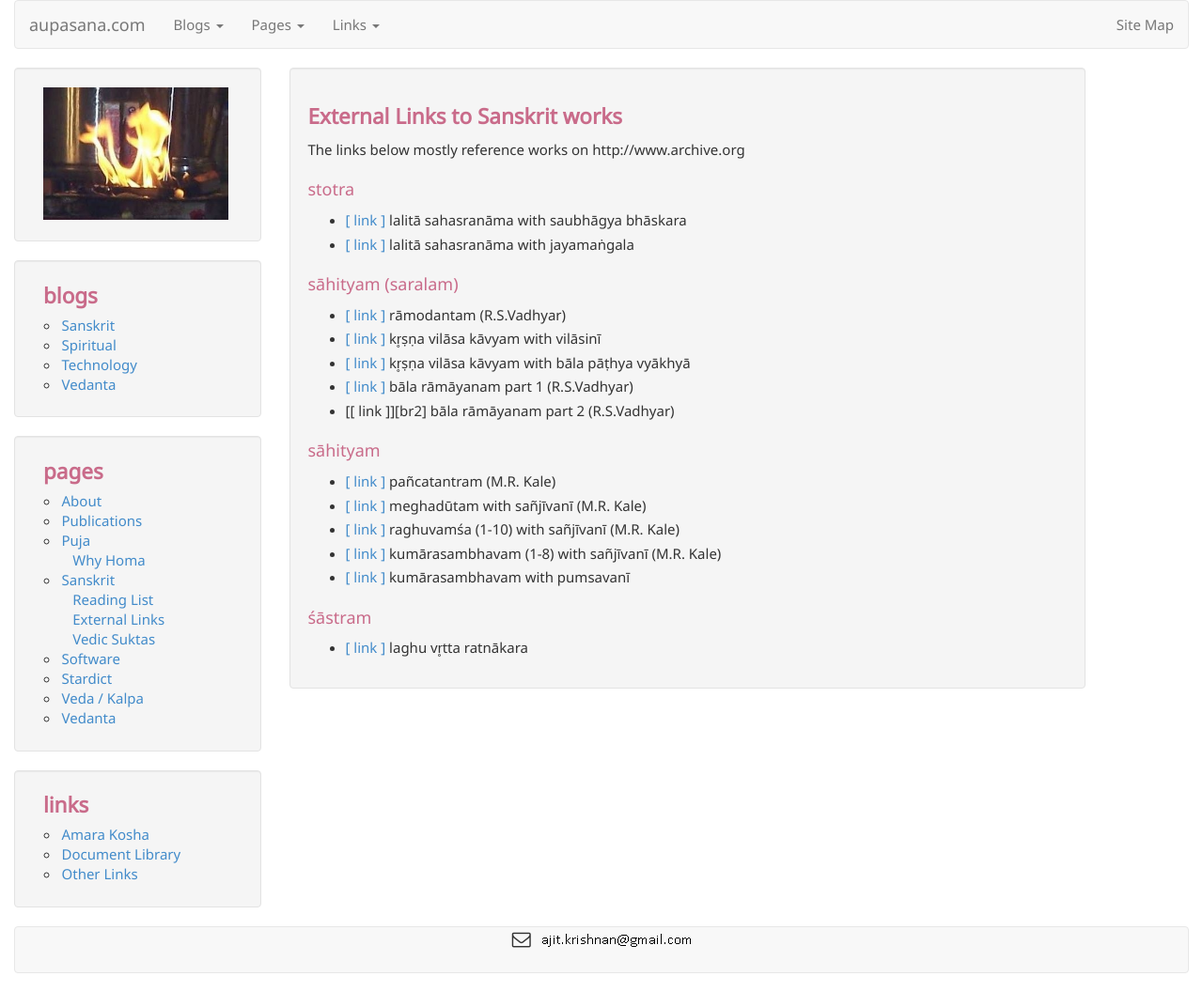
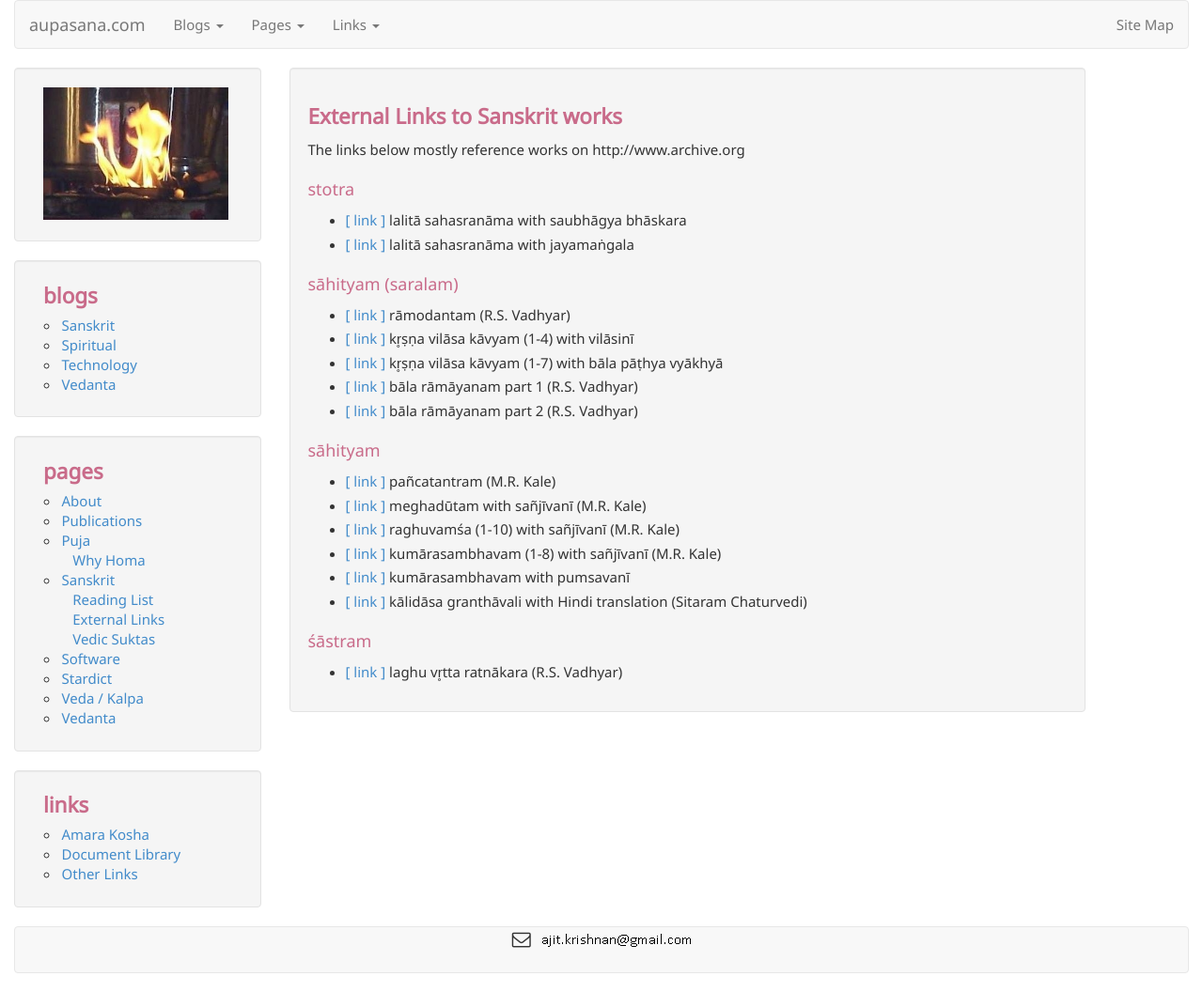
Before and after one commit to aupasana/aupasana.github.io, a Jekyll site: the page built from pages/sanskrit/links.md, in a window 1280 px wide. Shown: the whole page at 94% size. Built offline with Jekyll 4.4.1, drawn with Linux system fonts in a browser that asks for light colours; nearby versions of some CDN libraries.

Commit message:
Additions to sanskrit/links.md

```diff
--- a/pages/sanskrit/links.md
+++ b/pages/sanskrit/links.md
@@ -16,17 +16,17 @@ The links below mostly reference works on http://www.archive.org
 
 ## sāhityam (saralam)
 
-* [[ link ]][rd] rāmodantam (R.S.Vadhyar)
-* [[ link ]][kv1] kr̥ṣṇa vilāsa kāvyam with vilāsinī
-* [[ link ]][kv2] kr̥ṣṇa vilāsa kāvyam with bāla pāṭhya vyākhyā
-* [[ link ]][br1] bāla rāmāyanam part 1 (R.S.Vadhyar)
-* [[ link ]][br2] bāla rāmāyanam part 2 (R.S.Vadhyar)
+* [[ link ]][rd] rāmodantam (R.S. Vadhyar)
+* [[ link ]][kv1] kr̥ṣṇa vilāsa kāvyam (1-4) with vilāsinī
+* [[ link ]][kv2] kr̥ṣṇa vilāsa kāvyam (1-7) with bāla pāṭhya vyākhyā
+* [[ link ]][br1] bāla rāmāyanam part 1 (R.S. Vadhyar)
+* [[ link ]][br2] bāla rāmāyanam part 2 (R.S. Vadhyar)
 
 [rd]: https://archive.org/details/SriramodantamLAnantaramaSastri2006RSVadhyar
 [kv1]: https://archive.org/details/KrishnaVilasaSukumaraVilasiniVyakhyaRamapanivadiniEd.SubramanyaUpadhyaR.
 [kv2]: https://archive.org/details/KrishnaVilasaSukumaraBalaPhataVykhyaGovindaSuriEd.JhaV.S.RashtriyaSanskritSansthanMS
 [br1]: https://archive.org/details/BalaRamayanOfAnantaNarayanaSastriP.S.R.S.VadhyarSons
-[br1]: https://archive.org/details/BalaramayanaByAnantanaraynanSastriP.S.RamachandraAiyarT.K.R.S.VadhyarSons
+[br2]: https://archive.org/details/BalaramayanaByAnantanaraynanSastriP.S.RamachandraAiyarT.K.R.S.VadhyarSons
 
 ## sāhityam
 
@@ -35,16 +35,18 @@ The links below mostly reference works on http://www.archive.org
 * [[ link ]][rv-kale] raghuvamśa (1-10) with sañjīvanī (M.R. Kale)
 * [[ link ]][ks-kale] kumārasambhavam (1-8) with sañjīvanī (M.R. Kale)
 * [[ link ]][ks-pum] kumārasambhavam with pumsavanī
+* [[ link ]][kd-gv] kālidāsa granthāvali with Hindi translation (Sitaram Chaturvedi)
 
 [pt-kale]: https://archive.org/details/PanchatantraKaleM.R.MLBD
 [md-kale]: https://archive.org/details/MeghadutaKaleM.R.1947
 [rv-kale]: https://archive.org/details/raghuvamsha_with_sanjivini_edited_by_mr_kale
 [ks-kale]: https://archive.org/details/KumarasambhavaCantosI-vii-SanskritCommentaryEnglishTranslationNotes
 [ks-pum]: https://archive.org/details/KumarasambhavaKalidasaPumsavaniBharadvajGangadharShastriBhashaPadyeShyamNarayanPandeyChowkambha
+[kd-gv]: https://archive.org/details/KalidasaGranthavaliHindiTranslationSitaramChaturvedi1962
 
 ## śāstram
 
-* [[ link ]][lvr] laghu vr̥tta ratnākara
+* [[ link ]][lvr] laghu vr̥tta ratnākara (R.S. Vadhyar)
 
 
 [lvr]: https://archive.org/details/LaguVruttaRatnakaraRamachandraAiyarT.K.R.S.VadhyarAndSonsSL
```
